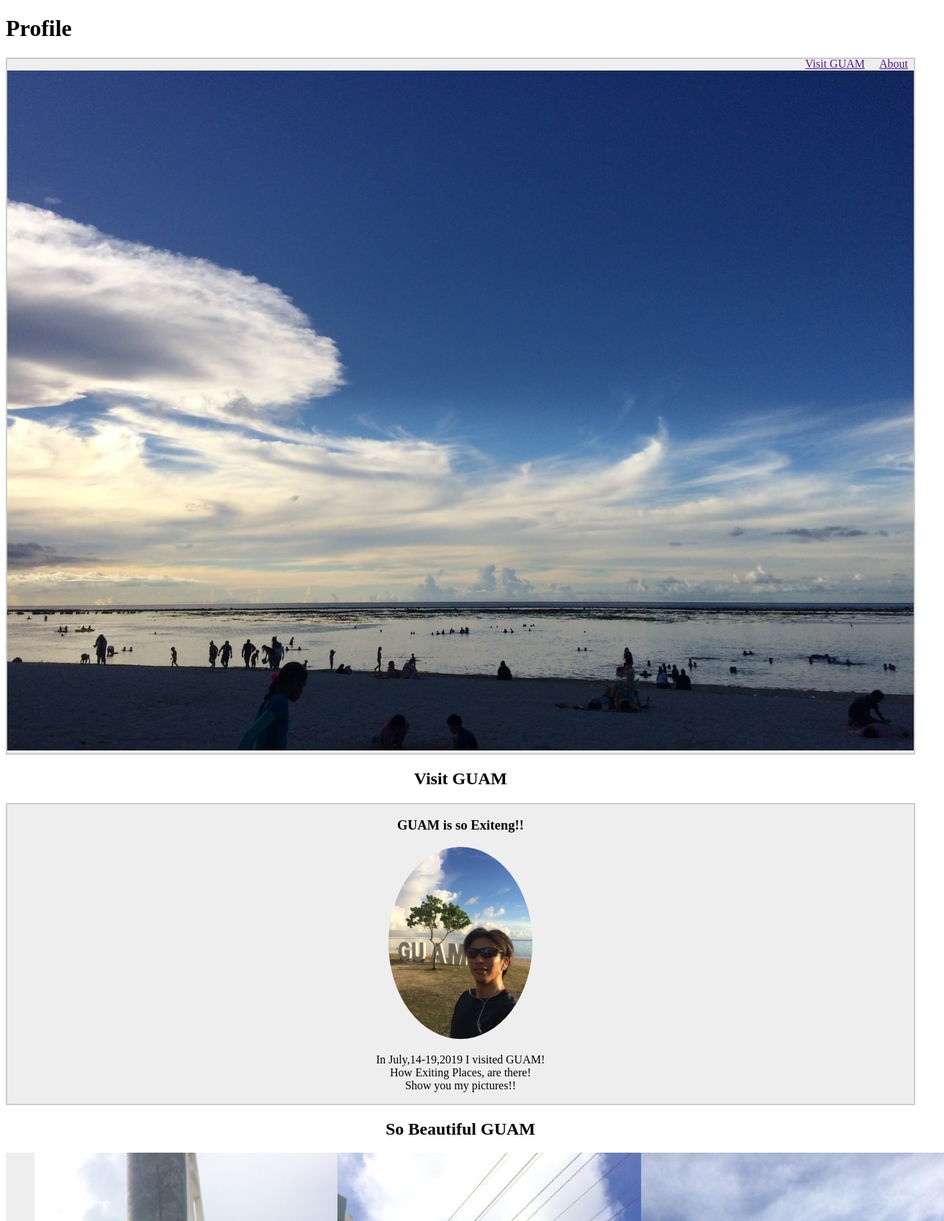
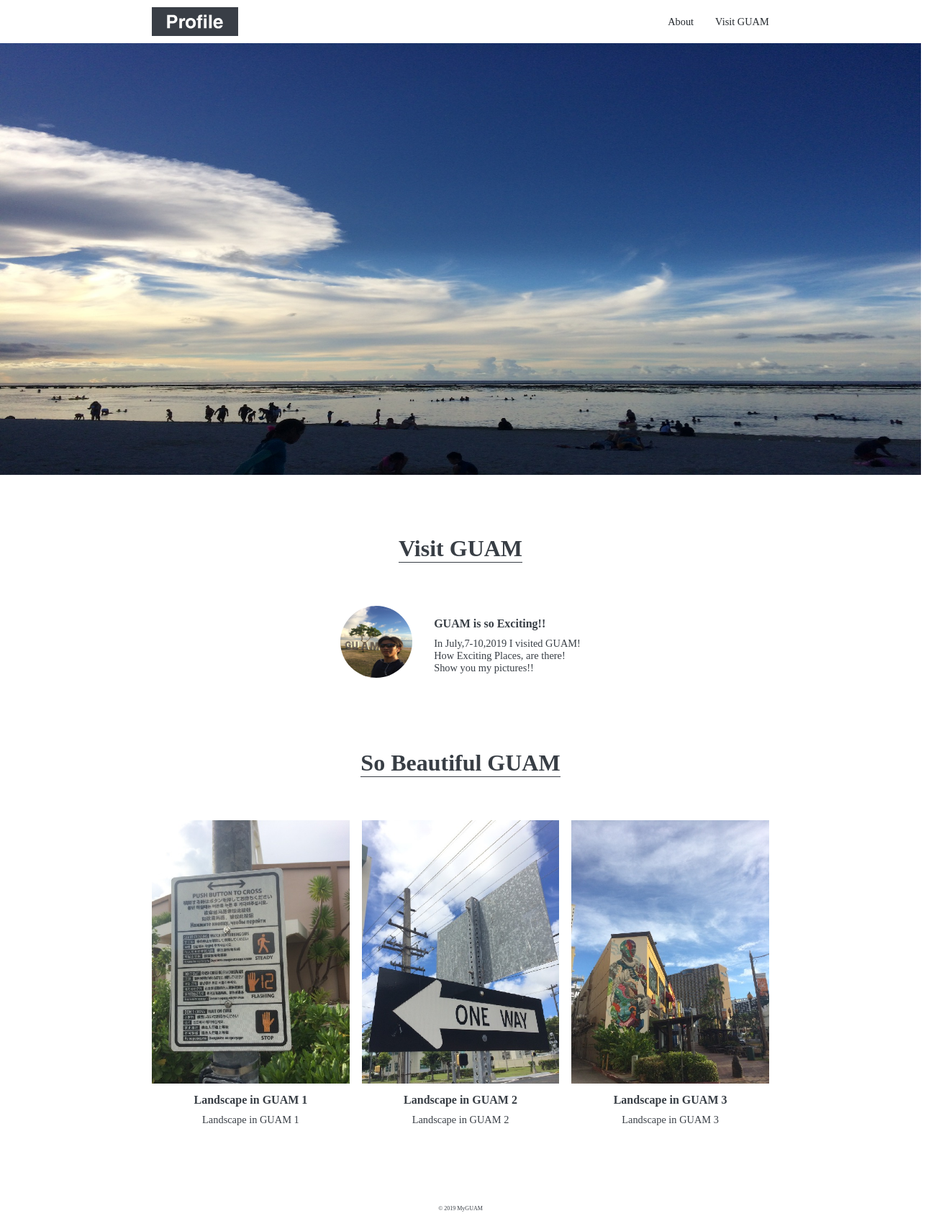
Before and after one commit to id7300/first-commit, a plain HTML site: page index.html in a window 1280 px wide. Shown: the top 1697 px of the page at 72% size, 1312 px wide, since content can reach past the window. Drawn offline with Linux system fonts and the light colour scheme; some packages are replaced by stand-ins of ours.

Commit message:
redesign

```diff
--- a/css/style.css
+++ b/css/style.css
@@ -1,81 +1,153 @@
-ul {
-  text-align: right;
+/* やり直した CSSです */
+@charset "UTF-8";
+
+html {
+  font-size: 100%;
 }
-
+body {
+  color: #383e45;
+  font-size: 0.9rem;
+}
+a {
+  text-decoration: none;
+}
+img {
+  max-width: 100%;
+}
 li {
   list-style: none;
-  display: inline;
 }
-
-nav ul li {
-  float: right;
-  margin: 0px 10px 0px 10px;
-  text-decoration: none;
+.site-title {
+  width: 120px;
+  line-height: 1px;
+  padding: 10px 0;
 }
-
-div {
+.site-title a {
   display: block;
-  border: solid 2px #ccc;
-  background-color: #eee;
 }
-
-ul {
-  text-decoration: none;
+.section-title {
+  display: inline-block;
+  font-size: 2rem;
+  text-align: center;
+  margin-bottom: 60px;
+  border-bottom: solid 1px #383e45;
 }
-
-.mainvisual img {
-    width: 100%;
-    text-align: center;
-    height: 100%;
+.content-title {
+  font-size: 1rem;
+  margin: 10px 0;
 }
-
-section h2 {
+.wrapper {
+  max-width: 960px;
+  margin: 0 auto 100px auto;
+  padding: 0 4%;
   text-align: center;
 }
 
-section div {
-  margin: auto;
-  padding: auto;
+/* ------------------------
+ヘッダー
+------------------------ */
+#header {
+  display: flex;
+  justify-content: space-between;
+  align-items: center;
+  margin: 0 auto;
+}
+#header ul {
+  display: flex;
+  padding: 10px 0;
+}
+#header li {
+  margin-left: 30px;
+}
+#header li a {
+  color: #24292e;
+}
+#header li a:hover {
+  opacity: 0.7;
+}
+
+/* ------------------------
+Mainvisual
+------------------------ */
+#mainvisual {
+  margin-bottom: 80px;
+}
+#mainvisual img {
+  width: 100%;
+  max-width: 1920px;
+  height: 600px;
+  /* object-fit: cover; */
+}
+
+/* ------------------------
+About
+------------------------ */
+#about .content {
+  display: flex;
+  justify-content: center;
+  align-items: center;
+}
+#about img {
+  width: 100px;
+  height: 100px;
+  border-radius: 50%;
+  margin-right: 30px;
+}
+#about .text {
+  text-align: left;
+}
+
+/* ------------------------
+VisitGuam
+------------------------ */
+#visitguam ul {
+  display: flex;
+  justify-content: space-between;
+}
+#visitguam li {
+  width: 32%;
+}
+
+/* ------------------------
+footer
+------------------------ */
+#footer {
+  font-size: 0.5rem;
+  padding: 10px 0;
   text-align: center;
 }
 
-section img {
-  height: 100%;
-  width: 100%;
+/* ------------------------
+SP
+------------------------ */
+
+@media screen and (max-width: 600px) {
+
+  /* ------------------------
+  Mainvisual
+  ------------------------ */
+  #mainvisual img {
+    height: calc(100vh - 60px);
   }
 
-section ul {
-  width: 100%;
-  display: flex;
-  text-align: center;
-  margin: auto;
-  height: 100%;
-  background-color: #eee;
+  /* ------------------------
+  About
+  ------------------------ */
+  #about .content {
+    flex-direction: column;
+  }
+  #about img {
+    margin-right: 0;
   }
 
-section div img {
-  border-radius: 50%;
-  max-width: 200px;
+  /* ------------------------
+  Visitguam
+  ------------------------ */
+  #visitguam ul {
+    flex-direction: column;
   }
-
-section ul li img,
-h3
-{
+  #visitguam li {
     width: 100%;
-  text-align: center;
-  border-radius: 0%;
-}
-
-footer {
-  text-align: center;
-}
-
-@media screen and (max-width:480px) {
-	header {
-		width: 100%;
-	}
-
-	main {
-		width: 100%;
+    margin-bottom: 30px;
   }
 }
--- a/index.html
+++ b/index.html
@@ -1,60 +1,69 @@
 <!DOCTYPE html>
 <html lang="ja">
   <head>
-  <meta charset="UTF-8">
+    <meta charset="utf-8">
+    <title>Visit GUAM-Site</title>
+    <meta name="description" content="VISIT TO GUAMグアム旅行の備忘録">
     <meta name="viewport" content="width=device-width, initial-scale=1.0">
-  <title>Visit GUAM-Site</title>
+    <link rel="shortcut icon" href="img/favicon.ico">
+    <link rel="stylesheet" href="https://unpkg.com/ress/dist/ress.min.css">
     <link rel="stylesheet" href="css/style.css">
-  <link rel="icon" href="img/favicon.ico" type="image/vnd.microsoft.icon">
   </head>
   <body>
-  <header>
-    <h1>Profile</h1>
+    <header id="header" class="wrapper">
+      <h1 class="site-title"><a href="index.html"><img src="img/logo.svg" alt="Profile"></a></h1>
       <nav>
         <ul>
-        <li>
-          <a href="">
-            About
-          </a>
-        </li>
-        <li>
-          <a href="">
-            Visit GUAM
-          </a>
-        </li>
+          <li><a href="#about">About</a></li>
+          <li><a href="#visitguam"> Visit GUAM</a></li>
         </ul>
       </nav>
-
     </header>
     <main>
-    <div class="mainvisual"><img src="img/Guam.jpg" alt="My first visit to GUAM!!"></div>
-    <section class="about">
-      <h2>Visit GUAM</h2>
-      <div>
-        <h3>GUAM is so Exiteng!!</h3>
+      <div id="mainvisual">
+        <img src="img/Guam.jpg" alt="MyFirstVisitToGUAM!!">
+      </div>
+      <section id="about" class="wrapper">
+        <h2 class="section-title">Visit GUAM</h2>
+        <div class="content">
           <img src="img/GuamMyPct.jpg" alt="GuamMyPct">
+          <div class="text">
+            <h3 class="content-title">GUAM is so Exciting!!</h3>
             <p>
-          In July,14-19,2019 I visited GUAM!<br>
-          How Exiting Places, are there!<br>
+              In July,7-10,2019 I visited GUAM!
+              <br>
+              How Exciting Places, are there!
+              <br>
               Show you my pictures!!
             </p>
           </div>
+        </div>
       </section>
-    <section class="bicycle">
-      <h2>So Beautiful GUAM</h2>
+      <section id="visitguam" class="wrapper">
+        <h2 class="section-title">So Beautiful GUAM</h2>
         <ul>
           <li>
             <img src="img/GuamPct1.jpg" alt="Landscape(GUAM)">
-          <h3>Landscape in GUAM 1</h3>
+            <h3 class="content-title">Landscape in GUAM 1</h3>
+            <p>Landscape in GUAM 1</p>
+          </li>
           <li>
             <img src="img/GuamPct2.jpg" alt="Landscape(GUAM)">
-          <h3>Landscape in GUAM 2</h3>
+            <h3 class="content-title">Landscape in GUAM 2</h3>
+            <p>Landscape in GUAM 2</p>
+          </li>
           <li>
             <img src="img/GuamPct3.jpg" alt="Landscape(GUAM)">
-          <h3>Landscape in GUAM 3</h3>
+            <h3 class="content-title">Landscape in GUAM 3</h3>
+            <p>Landscape in GUAM 3</p>
+          </li>
         </ul>
       </section>
     </main>
+    <footer id="footer">
+      <p>&copy; 2019 MyGUAM</p>
+    </footer>
+
   </body>
-<footer>@MyGUAM.co</footer>
+
 </html>
```
Also changed, not shown: img/about.jpg (added), img/bicycle1.jpg (added), img/bicycle2.jpg (added), img/bicycle3.jpg (added), img/logo.svg (added), img/mainvisual.jpg (added), 3 other files. Lines whose indentation alone changed are shown as unchanged.
